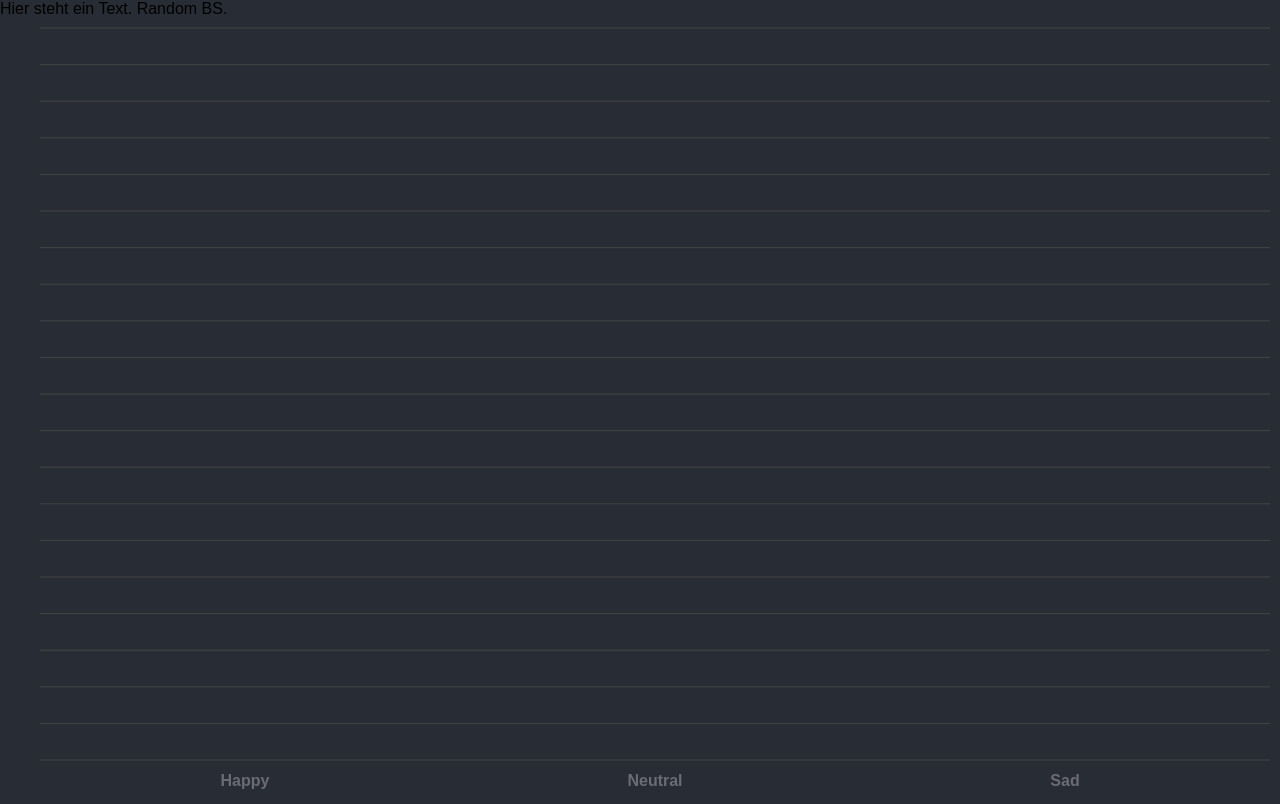
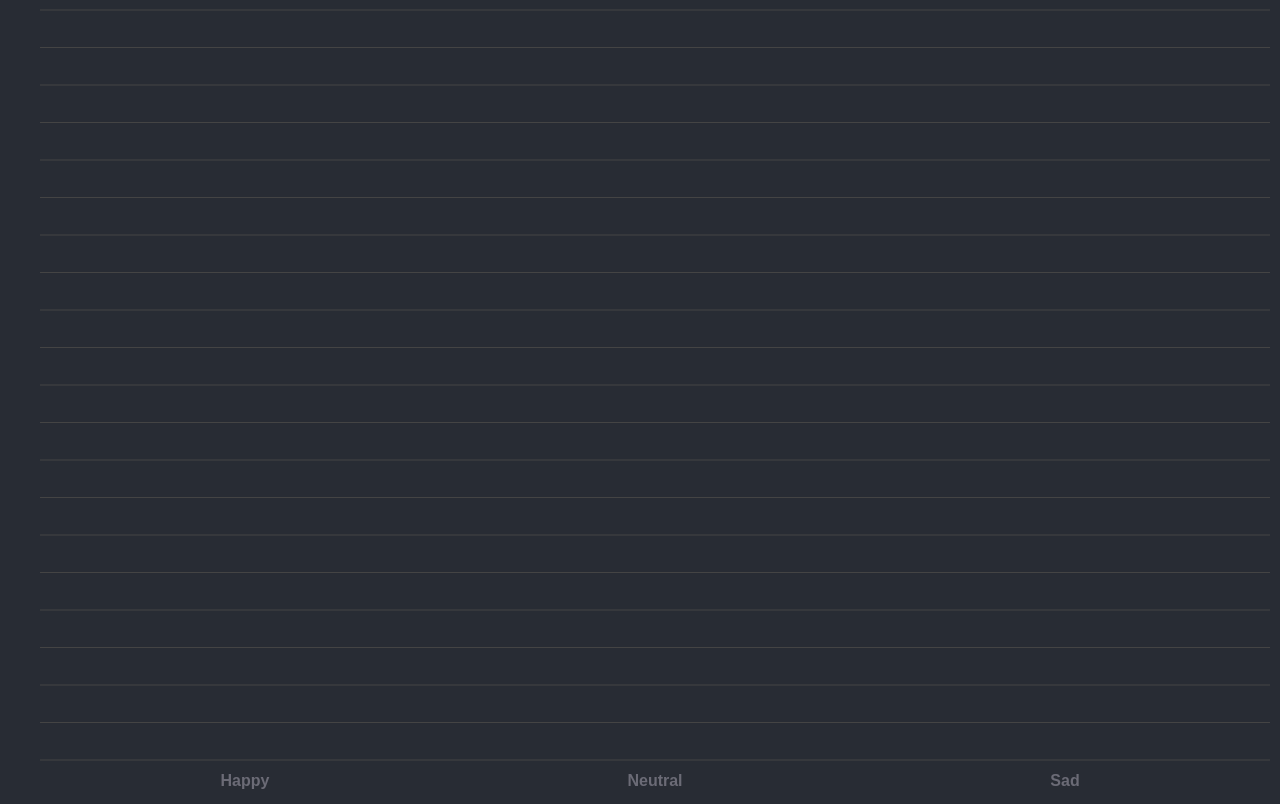
Before and after one commit to iteratus/meeting-mood-checker, a React (Create React App) app: page /1/stats in a window 1280 px wide. Built offline with nearby package versions, Linux system fonts and the light colour scheme.

Commit message:
Revert changes

```diff
--- a/src/pages/Stats/Stats.js
+++ b/src/pages/Stats/Stats.js
@@ -70,7 +70,6 @@ class Stats extends PureComponent {
     return (
       <>
         <Header />
-        Hier steht ein Text. Random BS.
         <div className={styles.stats}>
           <FlexibleXYPlot>
             <HorizontalGridLines style={{ stroke: '#444444' }} />
```
